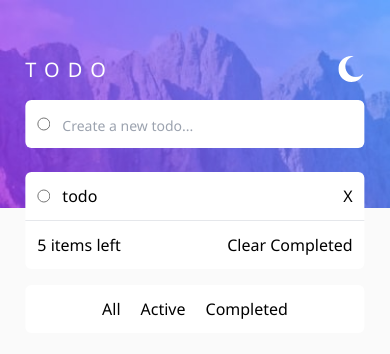
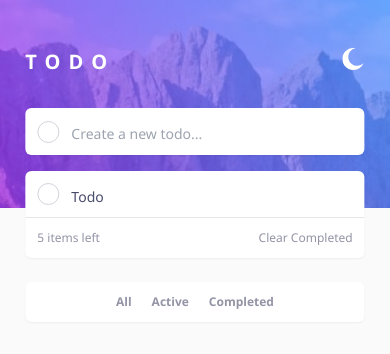
Before and after one commit to VDenchev/todo-app, a React (Create React App) app: page / in a window 390 px wide. Shown: the top 354 px of the page. Built offline with nearby package versions, Linux system fonts and the light colour scheme.

Commit message:
Complete mobile light mode layout

```diff
--- a/src/Components/Content.jsx
+++ b/src/Components/Content.jsx
@@ -5,7 +5,7 @@ import TodoInput from "./TodoInput.jsx"
 
 const Content = () => {
 	return (
-		<div className="absolute top-14 left-1/2 -translate-x-1/2 w-[87%]">
+		<div className="absolute top-12 left-1/2 -translate-x-1/2 w-[87%]">
 			<Title />
 			<TodoInput />
 			<List></List>
--- a/src/Components/List.jsx
+++ b/src/Components/List.jsx
@@ -4,16 +4,18 @@ import Option from "./Option.jsx"
 
 const List = () => {
 	return (
-		<div className="bg-white rounded-md">
+		<div className="bg-white rounded-md text-xs isolate shadow-sm">
 			<Todo></Todo>
-			<div className="flex justify-between relative p-3">
+			<div className="flex justify-between relative p-3 text-light-blue-400">
 				<p>5 items left</p>
-				<div className="flex justify-center gap-5 absolute left-0 top-16 bg-white rounded-md p-3 w-full">
+				<div className="flex justify-center gap-5 absolute left-0 top-16 bg-white rounded-md p-3 w-full shadow-sm">
 					<Option text="All"></Option>
 					<Option text="Active"></Option>
 					<Option text="Completed"></Option>
 				</div>
-				<button>Clear Completed</button>
+				<button className="hover:text-light-blue-500 transition duration-200">
+					Clear Completed
+				</button>
 			</div>
 		</div>
 	)
--- a/src/Components/Option.jsx
+++ b/src/Components/Option.jsx
@@ -8,9 +8,13 @@ const Option = ({ text }) => {
 				name="buttons"
 				id={text}
 				value="4"
-				className="hidden"
+				className="hidden [&+*]:checked:text-blue"
 			/>
-			<label htmlFor={text}>{text}</label>
+			<label
+				htmlFor={text}
+				className="font-bold cursor-pointer hover:text-light-blue-500 transition duration-200">
+				{text}
+			</label>
 		</>
 	)
 }
--- a/src/Components/Title.jsx
+++ b/src/Components/Title.jsx
@@ -3,11 +3,11 @@ import Sun from "../Images/icon-sun.svg"
 import Moon from "../Images/icon-moon.svg"
 const Title = () => {
 	return (
-		<div className="flex justify-between mb-4">
-			<h1 className="text-white text-xl tracking-[0.5rem]">TODO</h1>
+		<div className="flex justify-between  mb-8">
+			<h1 className="text-white text-xl tracking-[0.5rem] font-bold">TODO</h1>
 			<input type="checkbox" name="DarkMode" id="DarkMode" className="hidden" />
-			<label htmlFor="DarkMode">
-				<img src={Moon} alt="toggle" />
+			<label htmlFor="DarkMode" className="cursor-pointer">
+				<img src={Moon} alt="toggle" className="w-[22px]" />
 			</label>
 		</div>
 	)
--- a/src/Components/Todo.jsx
+++ b/src/Components/Todo.jsx
@@ -1,11 +1,21 @@
 import React from "react"
-
+import Cross from "../Images/icon-cross.svg"
+import Check from "../Images/icon-check.svg"
 const Todo = () => {
 	return (
-		<div className="flex gap-3 p-3 align-middle border-b">
-			<input type="radio" name="Completed" id="" />
-			<p className="my-auto mr-auto">todo</p>
-			<button>X</button>
+		<div className="flex gap-3 p-3 border-b group">
+			<input
+				type="radio"
+				name="Completed"
+				id=""
+				className="w-5 h-5 before:-z-[1] before:-m-[2px] cursor-pointer [&+*]:checked:line-through [&+*]:checked:text-light-blue-400 appearance-none rounded-full border border-light-blue-300 checked:border-transparent before:content-check before:absolute before:rounded-full before:w-6 before:h-6 before:bg-gradient-to-br before:text-center before:leading-7 overflow-hidden before:from-gradient1 before:to-gradient2 before:scale-0 before:checked:scale-100 before:transition-all before:delay-200 delay-200 hover:border-transparent box-content before:hover:scale-100 bg-white checked:bg-transparent transition-all"
+			/>
+			<p className="my-auto mr-auto -mb-[2px] text-light-blue-500 transition-all delay-200 text-sm">
+				Todo
+			</p>
+			<button className="w-3 h-3 self-center opacity-0 group-hover:opacity-100 transition-all delay-200">
+				<img src={Cross} alt="X" />
+			</button>
 		</div>
 	)
 }
--- a/src/Components/TodoInput.jsx
+++ b/src/Components/TodoInput.jsx
@@ -2,14 +2,19 @@ import React from "react"
 
 const TodoInput = () => {
 	return (
-		<div className="bg-white rounded-md p-3 flex  align-middle mb-6 gap-3">
-			<input type="radio" name="" id="" />
+		<div className="bg-white rounded-md p-3 flex items-center mb-4 gap-3 isolate shadow-sm">
+			<input
+				type="radio"
+				name=""
+				id=""
+				className="w-5 h-5 before:-z-[1] before:-m-[2px] cursor-pointer appearance-none rounded-full border border-light-blue-300 checked:border-transparent before:content-check before:absolute before:rounded-full before:w-6 before:h-6 before:bg-gradient-to-br before:text-center before:leading-7 overflow-hidden before:from-gradient1 before:to-gradient2 before:scale-0 before:checked:scale-100 before:transition-all before:delay-200 delay-200 hover:border-transparent box-content before:hover:scale-100 bg-white checked:bg-transparent transition-all"
+			/>
 			<input
 				type="text"
 				name=""
 				id=""
 				placeholder="Create a new todo..."
-				className="bg-transparent w-full text-sm pt-1"
+				className="bg-transparent w-10/12 text-sm text-light-blue-500 pt-1 focus:outline-none caret-blue leading-none"
 			/>
 		</div>
 	)
--- a/src/index.css
+++ b/src/index.css
@@ -12,3 +12,6 @@ body {
   -webkit-font-smoothing: antialiased;
   -moz-osx-font-smoothing: grayscale;
 }
+* {
+  box-sizing: border-box;
+}
--- a/tailwind.config.js
+++ b/tailwind.config.js
@@ -5,6 +5,9 @@ module.exports = {
   ],
   theme: {
     extend: {
+      content: {
+        check: 'url("./Images/icon-check.svg")'
+      },
       colors: {
         blue: 'hsl(220, 98%, 61%)',
         gradient1: 'hsl(192, 100%, 67%)',
```
